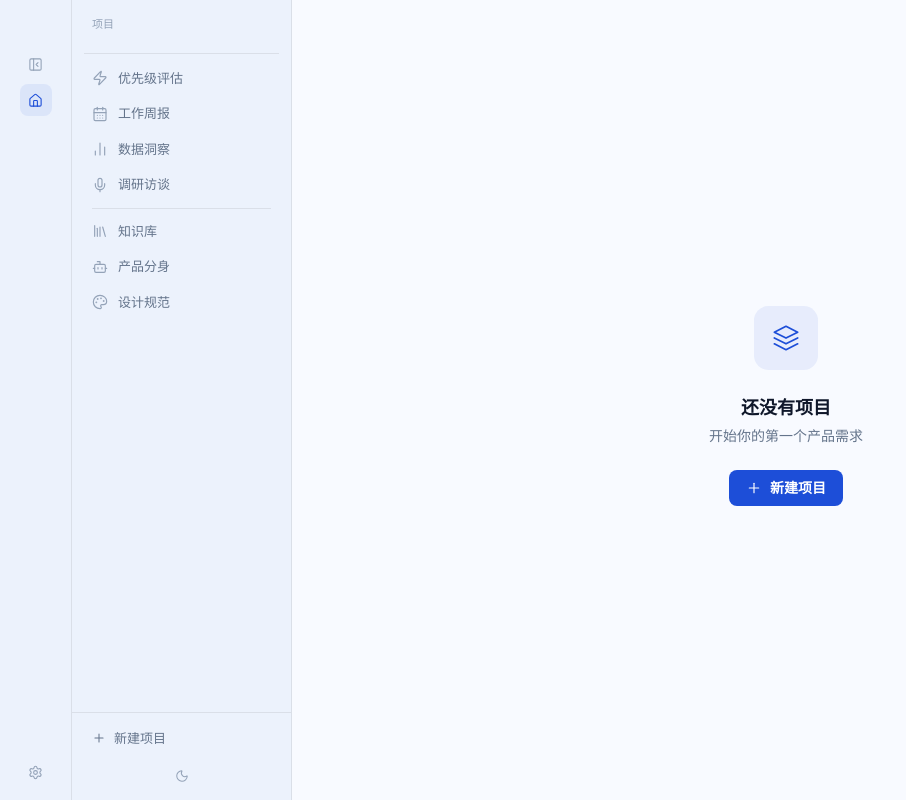
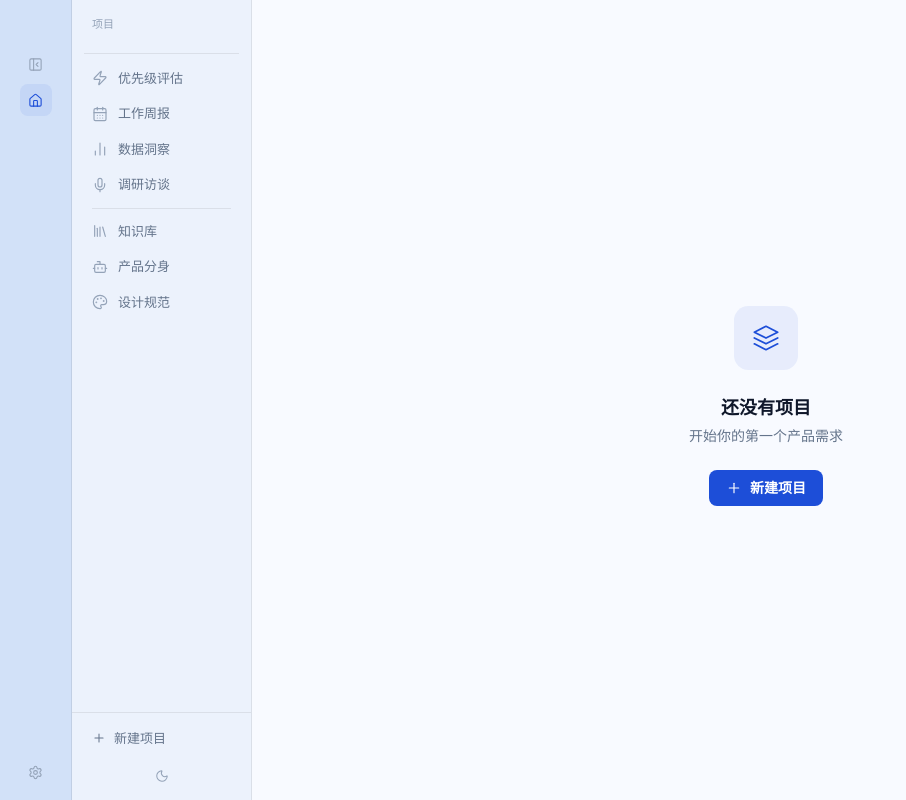
Before and after one commit to K3tty5555/AI_PM, a React (Vite) app in the folder app/: page / in a window 1280 px wide. Shown: the whole page, without its empty margins (0-906 px from the left). Built offline with nearby package versions, Linux system fonts and the light colour scheme.

Commit message:
feat: activity bar deeper blue bg, sidebar 220→180px, margins 292→252

```diff
--- a/app/src/components/layout/ActivityBar.tsx
+++ b/app/src/components/layout/ActivityBar.tsx
@@ -15,8 +15,8 @@ export function ActivityBar({ sidebarOpen, onToggleSidebar }: ActivityBarProps)
 
   return (
     <aside
-      className="fixed top-0 left-0 bottom-0 z-30 flex w-[72px] flex-col items-center border-r border-[var(--border)] bg-[var(--bg-sidebar)]"
-      style={{ WebkitBackdropFilter: "blur(20px)", backdropFilter: "blur(20px)" } as CSSProperties}
+      className="fixed top-0 left-0 bottom-0 z-30 flex w-[72px] flex-col items-center border-r border-[var(--border)]"
+      style={{ background: "rgba(209,224,248,0.96)", WebkitBackdropFilter: "blur(20px)", backdropFilter: "blur(20px)" } as CSSProperties}
     >
       {/* Traffic lights drag zone — 40px, nothing here */}
       <div
--- a/app/src/components/layout/Sidebar.tsx
+++ b/app/src/components/layout/Sidebar.tsx
@@ -129,7 +129,7 @@ function Sidebar({
       data-slot="sidebar"
       className={cn(
         "fixed top-0 left-[72px] bottom-0 z-20",
-        "flex w-[220px] flex-col",
+        "flex w-[180px] flex-col",
         "border-r border-[var(--border)]",
         "bg-[var(--bg-sidebar)] backdrop-blur-[20px]",
       )}
--- a/app/src/layouts/AppLayout.tsx
+++ b/app/src/layouts/AppLayout.tsx
@@ -49,7 +49,7 @@ export function AppLayout() {
         data-tauri-drag-region
         className="fixed top-0 right-0 h-[44px] z-10"
         style={{
-          left: sidebarOpen ? "292px" : "72px",
+          left: sidebarOpen ? "252px" : "72px",
           WebkitAppRegion: "drag",
           transition: "left 250ms cubic-bezier(0.4, 0, 0.2, 1)",
         } as CSSProperties}
@@ -65,7 +65,7 @@ export function AppLayout() {
       <main
         className="min-h-0 flex-1 overflow-y-auto px-8 pb-8 relative"
         style={{
-          marginLeft: sidebarOpen ? 292 : 72,
+          marginLeft: sidebarOpen ? 252 : 72,
           paddingTop: "44px",
           transition: "margin-left 250ms cubic-bezier(0.4, 0, 0.2, 1)",
         } as CSSProperties}
```
